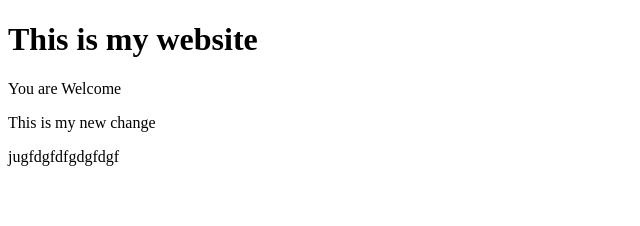
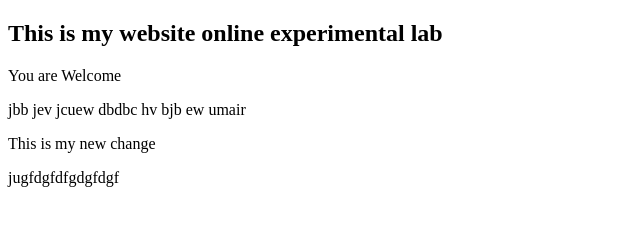
Before and after one commit to umair899/git-practice, a plain HTML site: page index.html in a window 1280 px wide. Shown: the whole page, without its empty margins (0-640 px from the left). Drawn offline with Linux system fonts and the light colour scheme.

Commit message:
apply changes

```diff
--- a/index.html
+++ b/index.html
@@ -6,8 +6,9 @@
     <title>Talha and Umair</title>
   </head>
   <body>
-    <h1>This is my website</h1>
+    <h2>This is my website online experimental lab</h2>
     <p>You are Welcome</p>
+    <p>jbb jev jcuew dbdbc hv bjb ew umair </p>
     <p>This is my new change</p>
     jugfdgfdfgdgfdgf
   </body>
```
